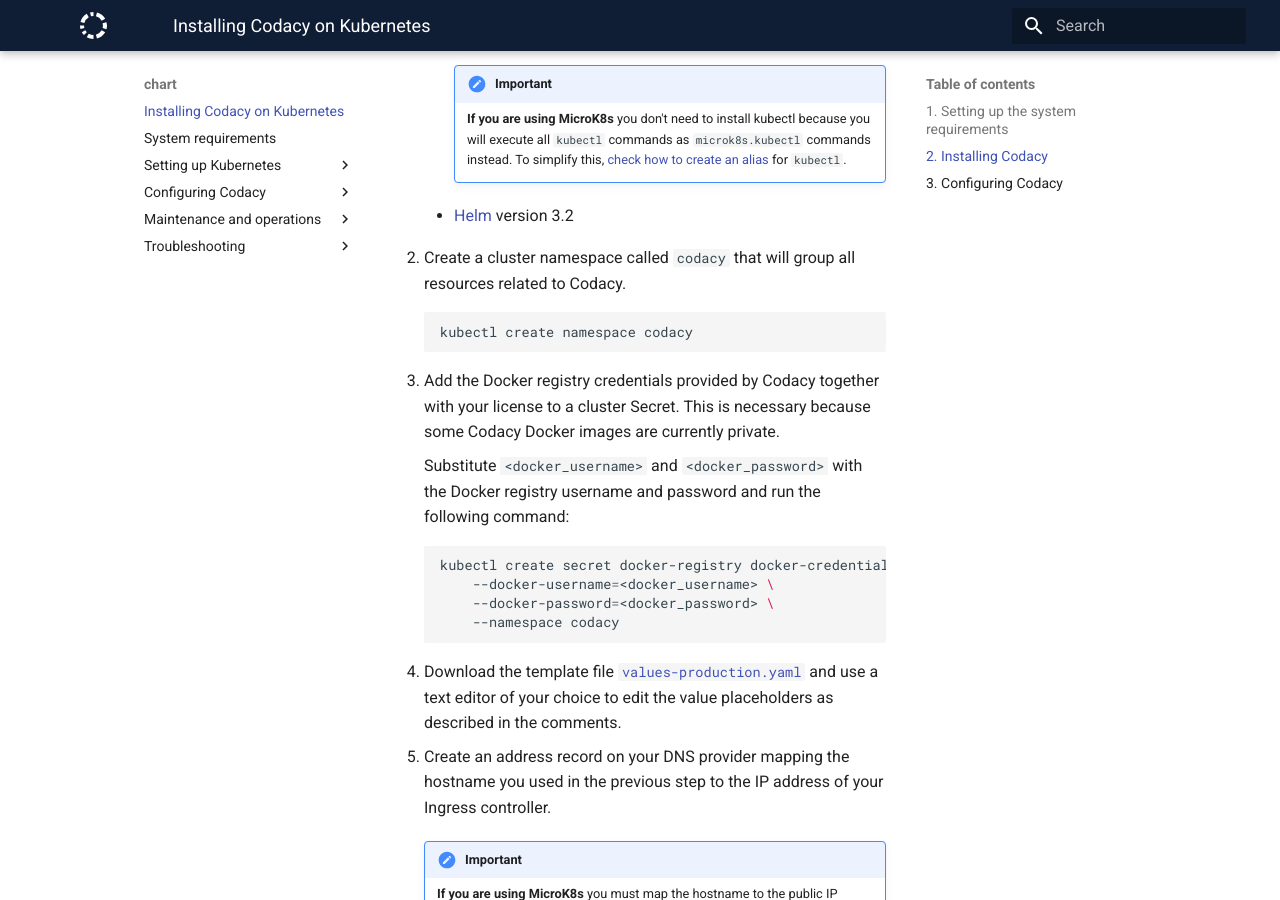
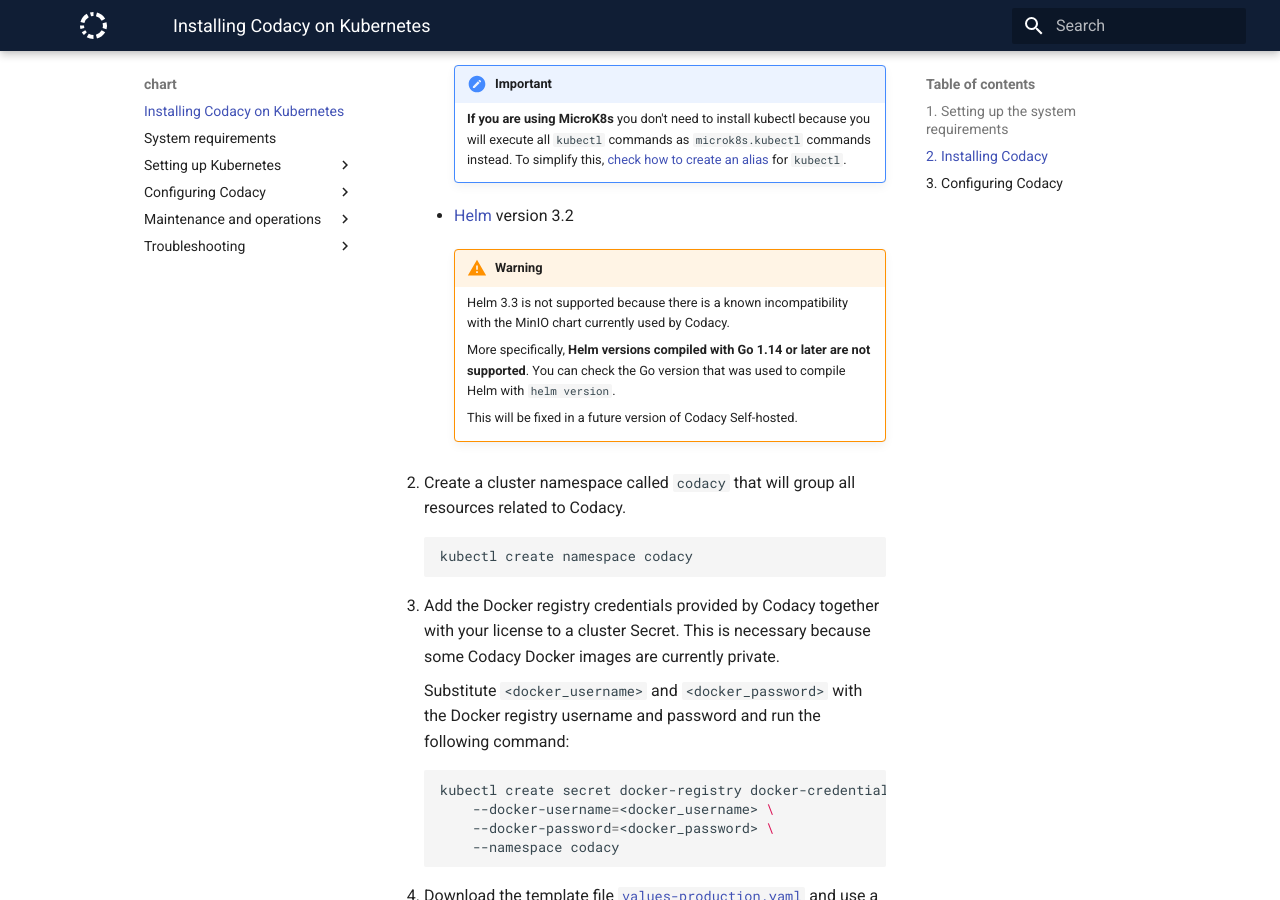
Before and after one commit to codacy/chart, an MkDocs documentation site: the page built from docs/index.md, in a window 1280 px wide and 900 px high, scrolled down 1252 px. Built offline with MkDocs 1.6.1 and Material for MkDocs 9.7.7, drawn with Linux system fonts in a browser that asks for light colours; comment, search, counter and statistics services are not loaded.

Commit message:
doc: Hotfix for 1.5.0 [ci skip]
* doc: Provide GitHub Enterprise webhook URL when creating GitHub App
  (cherry picked from commit 60a915f7f6c4d2c62d78ea850b429dfa9765f3ff)
* doc: Add Helm 3.3 known incompatibility notice
  (cherry picked from commit 9f8601c55b6b8b9dd4931ba1e46f0c7205f83025)

```diff
--- a/docs/index.md
+++ b/docs/index.md
@@ -43,6 +43,13 @@
             **If you are using MicroK8s** you don't need to install kubectl because you will execute all `kubectl` commands as `microk8s.kubectl` commands instead. To simplify this, [check how to create an alias](infrastructure/microk8s-quickstart.md#notes-on-installing-codacy) for `kubectl`.
 
     -   [Helm](https://helm.sh/docs/intro/install/) version 3.2
+
+        !!! warning
+            Helm 3.3 is not supported because there is a known incompatibility with the MinIO chart currently used by Codacy.
+
+            More specifically, **Helm versions compiled with Go 1.14 or later are not supported**. You can check the Go version that was used to compile Helm with `helm version`.
+
+            This will be fixed in a future version of Codacy Self-hosted.
 
 2.  Create a cluster namespace called `codacy` that will group all resources related to Codacy.
 
```
Also changed, not shown: docs/configuration/integrations/github-app-create.md (+1 -1 lines).
